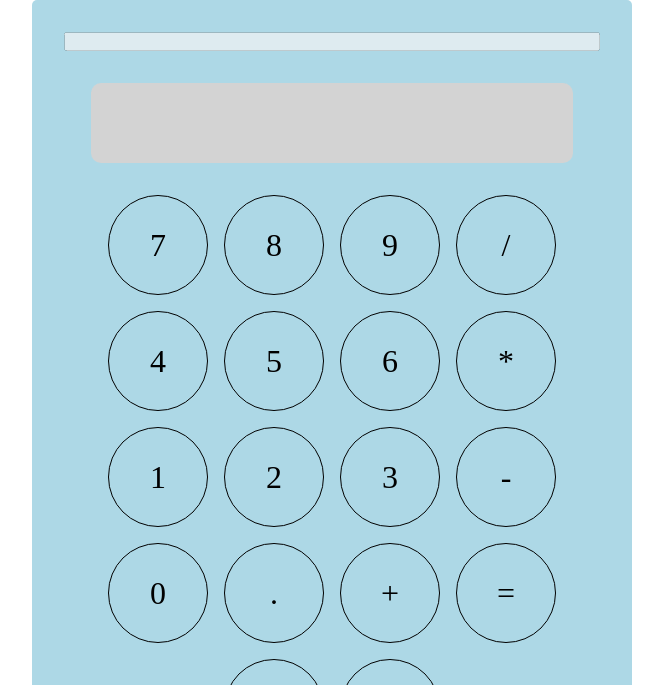
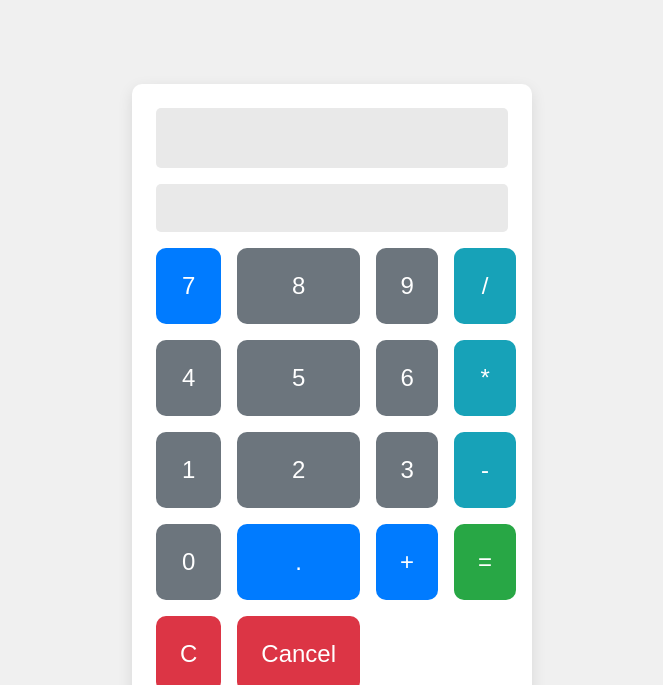
Before and after one commit to serena-peschiaroli/js-calculator, a plain HTML site: page index.html in a window 1280 px wide. Shown: the top 685 px of the page, without its empty margins (308-971 px from the left). Drawn offline with Linux system fonts and the light colour scheme.

Commit message:
Fix: updated style; WIP: Calculator class, helper functions

```diff
--- a/script/script.js
+++ b/script/script.js
@@ -9,7 +9,13 @@ class Calculator {
 
     backspace(){}
 
-    insertNumber(value){}
+    insertNumber(value){
+        if(this.getLastInputType() === "number"){
+            this.appedToLastInput(value);
+        }else if(this.getLastInputType() === "operator"){
+            this.addNewInput(value, "number");
+        }
+    }
 
     insertOperation(){}
 
@@ -21,6 +27,42 @@ class Calculator {
         this.inputScreen = [];
         this.updateInputDisplay();
         this.updateOutputDisplay("0");
+    }
+
+
+    getLastInputValue(){
+        return (this.inputScreen.lenght === 0) ? null: this.inputScreen[this.inputScreen.lenght - 1].type;
+    }
+
+    getLastInputType(){
+        return (this.inputScreen.length === 0) ? null : this.inputScreen[this.inputScreen.length -1].type;
+    }
+
+
+    getAllInputValues(){
+        return this.inputScreen.map(entry => entry.value);
+
+    }
+
+    addNewInput(value, type) {
+        this.inputScreen.push({ value, type });
+    }
+
+    appendToLastInput(value) {
+        this.inputScreen[this.inputScreen.length - 1].value += value;
+    }
+
+    replaceLastInput(value, type) {
+        this.inputScreen[this.inputScreen.length - 1] = { value, type };
+}
+
+    updateInputDisplay(){
+        this.inputNumber.value = this.getAllInputValues().join("");
+    }
+
+    updateOutputDisplay(value){
+        this.outputDisplay.value = Number(value).toLocaleString();
+
     }
 }
 
--- a/styles/style.css
+++ b/styles/style.css
@@ -4,71 +4,99 @@
     box-sizing: border-box;
 }
 
-        body{
+body {
     height: 100vh;
     display: flex;
     align-items: center;
     justify-content: center;
+    background: #f0f0f0;
+    font-family: Arial, sans-serif;
 }
 
 .container {
-            width: 80%;
-            margin: 0 auto;
+    width: 90%;
+    max-width: 400px;
     display: flex;
     justify-content: center;
     align-items: center;
 }
 
 .wrapper {
-            background-color: lightblue;
+    background-color: #ffffff;
     display: flex;
     flex-direction: column;
-            padding: 2rem;
-            width: 600px;
-            height: 800px;
-            box-shadow: black;
+    padding: 1.5rem;
+    width: 100%;
+    box-shadow: 0 5px 15px rgba(0, 0, 0, 0.1);
+    border-radius: 10px;
+}
+
+input#input {
+    width: 100%;
+    padding: 1rem;
+    margin-bottom: 1rem;
+    font-size: 1.5rem;
+    border: none;
     border-radius: 5px;
+    background: #e9e9e9;
+    text-align: right;
 }
 
 .output {
     display: flex;
     align-items: center;
     justify-content: flex-end;
-            width: 90%;
-            background-color: lightgray;
-            height: 5rem;
+    width: 100%;
+    background-color: #e9e9e9;
+    height: 3rem;
     font-size: 2rem;
-            margin: 2rem auto;
-            border-radius: 10px;
+    margin-bottom: 1rem;
+    padding: 0.5rem 1rem;
+    border-radius: 5px;
 }
 
 .buttons {
-            display: flex;
-            flex-direction: row;
-            flex-wrap: wrap;
+    display: grid;
+    grid-template-columns: repeat(4, 1fr);
     gap: 1rem;
-            justify-content: center;
-            align-items: center;
 }
 
 .btn {
-            width: 100px;
-
-            height: 100px;
-            border: 1px solid black;
-            border-radius: 50%;
-            font-size: 2rem;
+    width: 100%;
+    padding: 1.5rem;
+    font-size: 1.5rem;
     display: flex;
     justify-content: center;
     align-items: center;
-            box-sizing: border-box;
     cursor: pointer;
+    background: #007BFF;
+    color: white;
+    border: none;
+    border-radius: 10px;
+    transition: background 0.3s ease;
 }
 
+.btn.number {
+    background: #6c757d;
+}
 
+.btn.operator {
+    background: #17a2b8;
+}
 
-        .btn:after {
-            content: "";
-            display: block;
-            padding-bottom: 100%;
+.btn.equals {
+    background: #28a745;
 }
+
+.btn.clear,
+.btn.back-space {
+    background: #dc3545;
+}
+
+.btn:hover {
+    background: #0056b3;
+}
+
+.btn:active {
+    background: #003f7f;
+}
```
Lines whose indentation alone changed are shown as unchanged.
